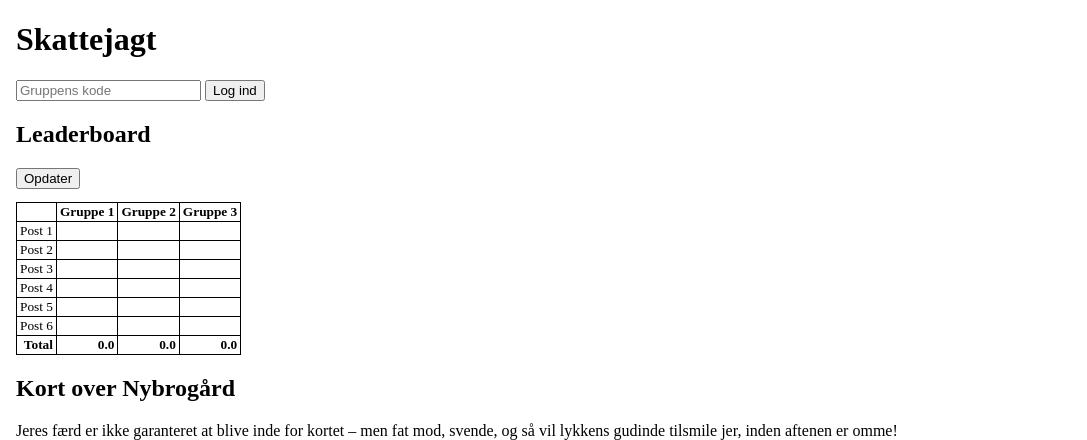
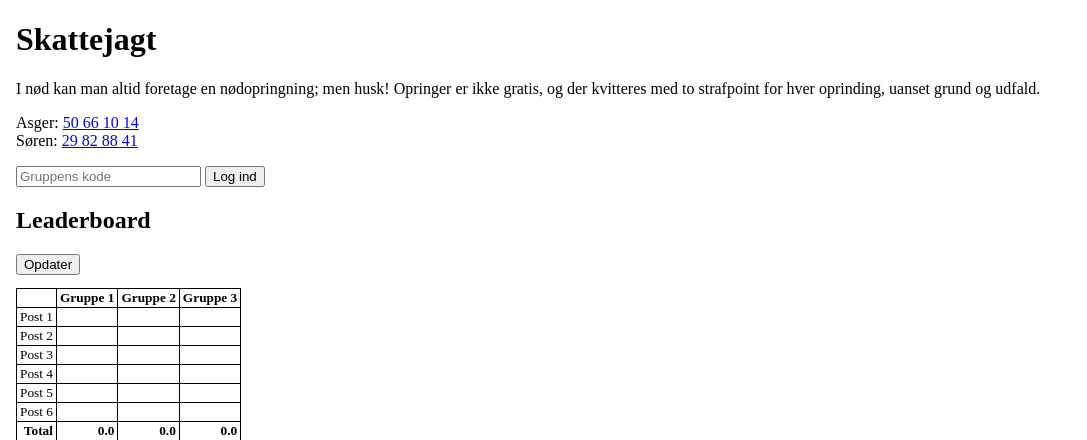
Before and after one commit to asgerius/skattejagt, a Flask app: page / in a window 1280 px wide. Shown: the top 440 px of the page, without its empty margins (0-1087 px from the left). Run offline with Flask 2, Linux system fonts and the light colour scheme.

Commit message:
Telefon jo

```diff
--- a/templates/index.html
+++ b/templates/index.html
@@ -327,6 +327,14 @@
 
     <body>
         <h1>Skattejagt</h1>
+        <p>
+            I nød kan man altid foretage en nødopringning; men husk! Opringer er ikke gratis, og der kvitteres med to strafpoint for hver oprinding, uanset grund og udfald.
+        </p>
+        <p>
+            Asger: <a href="tel:004550661014">50 66 10 14</a>
+            <br>
+            Søren: <a href="tel:004529828841">29 82 88 41</a>
+        </p>
         <div id="if-not-logged-in">
             <input type="text" placeholder="Gruppens kode" id="group-code">
             <button id="log-in">Log ind</button>
```
